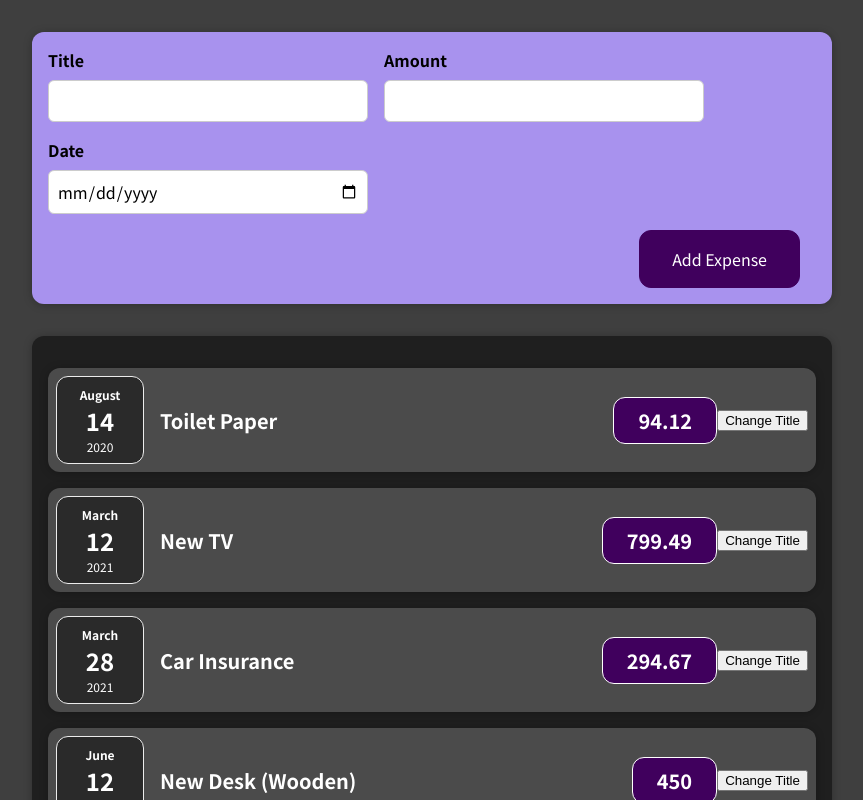
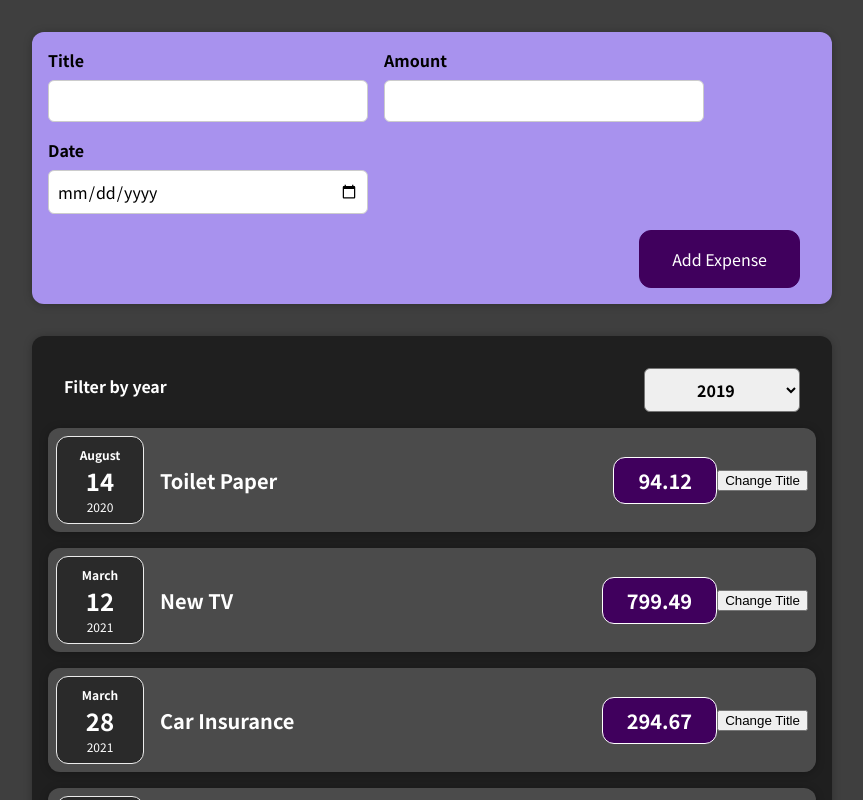
Before and after one commit to ryansereno/expense-tracker, a React (Create React App) app: page / in a window 1280 px wide. Shown: the top 800 px of the page, without its empty margins (208-1071 px from the left). Built offline with nearby package versions, Linux system fonts and the light colour scheme.

Commit message:
added initial state to expensesFilter

```diff
--- a/src/App.js
+++ b/src/App.js
@@ -23,10 +23,14 @@ const App = () => {
       date: new Date(2021, 5, 12),
     },
   ];
+    const addExpenseHandler = (savedeData) =>{
+        console.log('this is the data in App.js')
+        console.log(savedeData)
 
+    }
   return (
     <div>
-    <NewExpense />
+    <NewExpense onAddExpense={addExpenseHandler} />
     <Expenses items={expenses} />
     </div>
   );
--- a/src/components/Expenses/Expenses.js
+++ b/src/components/Expenses/Expenses.js
@@ -1,10 +1,19 @@
-import ExpenseItem from './ExpenseItem'
-import Card from '../UI/Card'
-import './Expenses.css'
+import React, {useState} from "react"
+import ExpenseItem from "./ExpenseItem";
+import Card from "../UI/Card";
+import "./Expenses.css";
+import ExpensesFilter from "../ExpensesFilter/ExpensesFilter";
 
-function Expenses(props){
-    return <Card className="expenses">
+function Expenses(props) {
+    const [enteredYear, setEnteredYear] = useState("2019")
+    const setFilterYearHandler = (enteredYear) =>{
+        setEnteredYear(enteredYear)
+    }
 
+  return (
+    <div>
+      <Card className="expenses">
+      <ExpensesFilter onChangeYear={setFilterYearHandler} selectedYear={enteredYear}/>
         <ExpenseItem
           title={props.items[0].title}
           amount={props.items[0].amount}
@@ -25,8 +34,9 @@ function Expenses(props){
           amount={props.items[3].amount}
           date={props.items[3].date}
         ></ExpenseItem>
-
       </Card>
+    </div>
+  );
 }
 
 export default Expenses;
--- a/src/components/ExpensesFilter/ExpensesFilter.js
+++ b/src/components/ExpensesFilter/ExpensesFilter.js
@@ -1,17 +1,16 @@
-import React,{useState} from 'react';
+import React from 'react';
 
 import './ExpensesFilter.css';
 
-const ExpensesFilter = () => {
-    const [enteredYear, setEnteredYear] = useState("2021")
+const ExpensesFilter = (props) => {
     const yearChangeHandler = (event) =>{
-        setEnteredYear(event.target.value)
+        props.onChangeYear(event.target.value)
     }
   return (
     <div className='expenses-filter'>
       <div className='expenses-filter__control'>
         <label>Filter by year</label>
-        <select onChange={yearChangeHandler}>
+        <select value={props.selectedYear} onChange={yearChangeHandler}>
           <option value='2022'>2022</option>
           <option value='2021'>2021</option>
           <option value='2020'>2020</option>
--- a/src/components/NewExpenses/ExpenseForm.js
+++ b/src/components/NewExpenses/ExpenseForm.js
@@ -1,7 +1,7 @@
 import React, { useState } from "react";
 import "./ExpenseForm.css";
 
-const ExpenseForm = () => {
+const ExpenseForm = (props) => {
   const [enteredTitle, setEnteredTitle] = useState("");
   const [enteredAmount, setEnteredAmount] = useState("");
   const [enteredDate, setEnteredDate] = useState("");
@@ -18,15 +18,15 @@ const ExpenseForm = () => {
 
   const submitHandler = (event) => {
     event.preventDefault();
-    const expenseData ={
-        title:enteredTitle,
-        amount:enteredAmount,
-        date:new Date(enteredDate)
-    }
-    setEnteredTitle('')
-    setEnteredAmount('')
-    setEnteredDate('')
-
+    const expenseData = {
+      title: enteredTitle,
+      amount: enteredAmount,
+      date: new Date(enteredDate),
+    };
+    props.onSaveExpenseData(expenseData) //onSaveExpensesData is defined in this components parent, and passed to this component as a prop, hance it being a method on prop. This allows data to be passed up to its parent- in this case NewExpense
+    setEnteredTitle("");
+    setEnteredAmount("");
+    setEnteredDate("");
   };
 
   return (
@@ -34,7 +34,11 @@ const ExpenseForm = () => {
       <div className="new-expense__controls">
         <div className="new-expense__control">
           <label htmlFor="">Title</label>
-          <input value={enteredTitle} type="text" onChange={titleChangeHandler} />
+          <input
+            value={enteredTitle}
+            type="text"
+            onChange={titleChangeHandler}
+          />
         </div>
         <div className="new-expense__control">
           <label htmlFor="">Amount</label>
--- a/src/components/NewExpenses/NewExpense.js
+++ b/src/components/NewExpenses/NewExpense.js
@@ -2,10 +2,19 @@ import React from "react";
 import "./NewExpense.css";
 import ExpenseForm from "./ExpenseForm";
 
-const NewExpense = () => {
+const NewExpense = (props) => {
+    const saveExpenseDataHandler = (enteredExpenseDate)=>{
+        const expenseData = {
+            ...enteredExpenseDate,
+            id: Math.random().toString()
+        }
+        console.log(expenseData)
+        props.onAddExpense(expenseData) //onSaveExpensesData is defined in this components parent, and passed to this component as a prop, hance it being a method on prop. This allows data to be passed up to its parent- in this case App.js
+
+    }
   return (
     <div className="new-expense">
-      <ExpenseForm />
+      <ExpenseForm onSaveExpenseData={saveExpenseDataHandler} />
     </div>
   );
 };
```
Also changed, not shown: 1 other file (tests, documents, lock files or other folders). Lines whose indentation alone changed are shown as unchanged.
